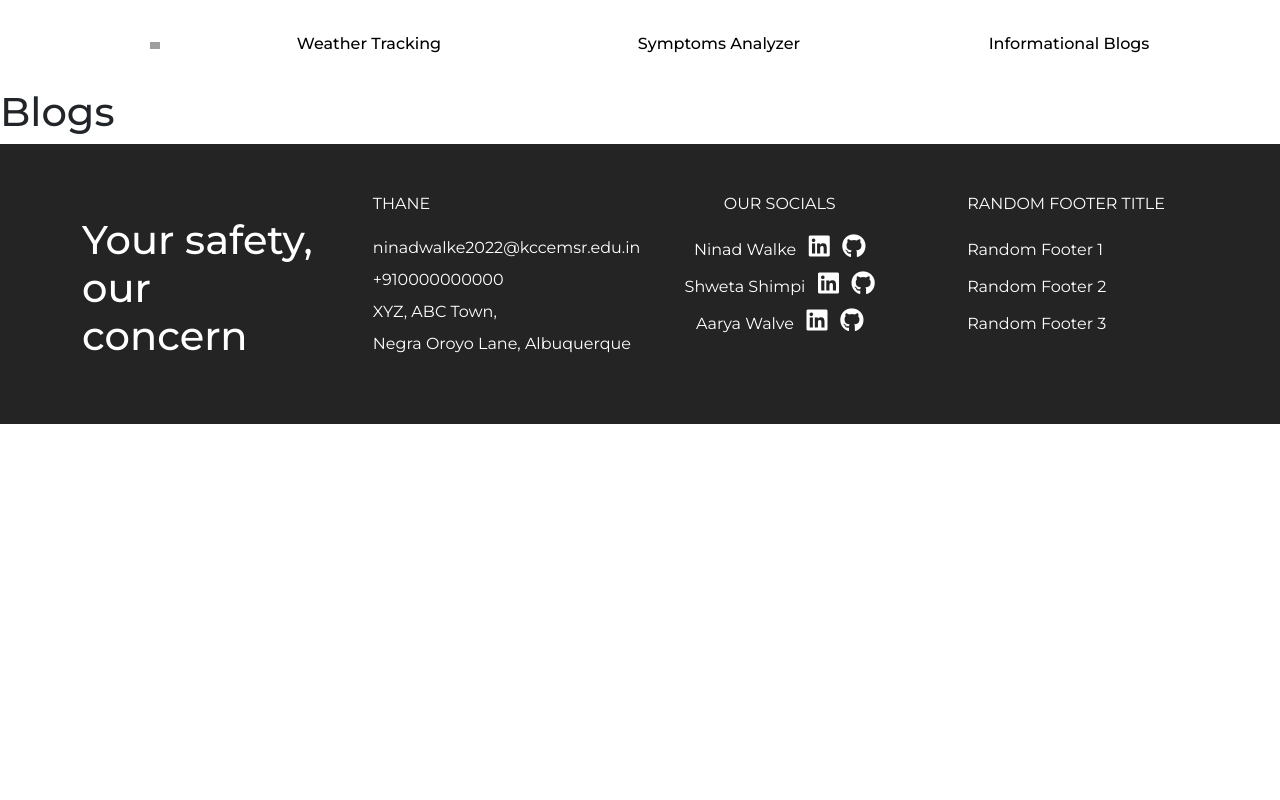
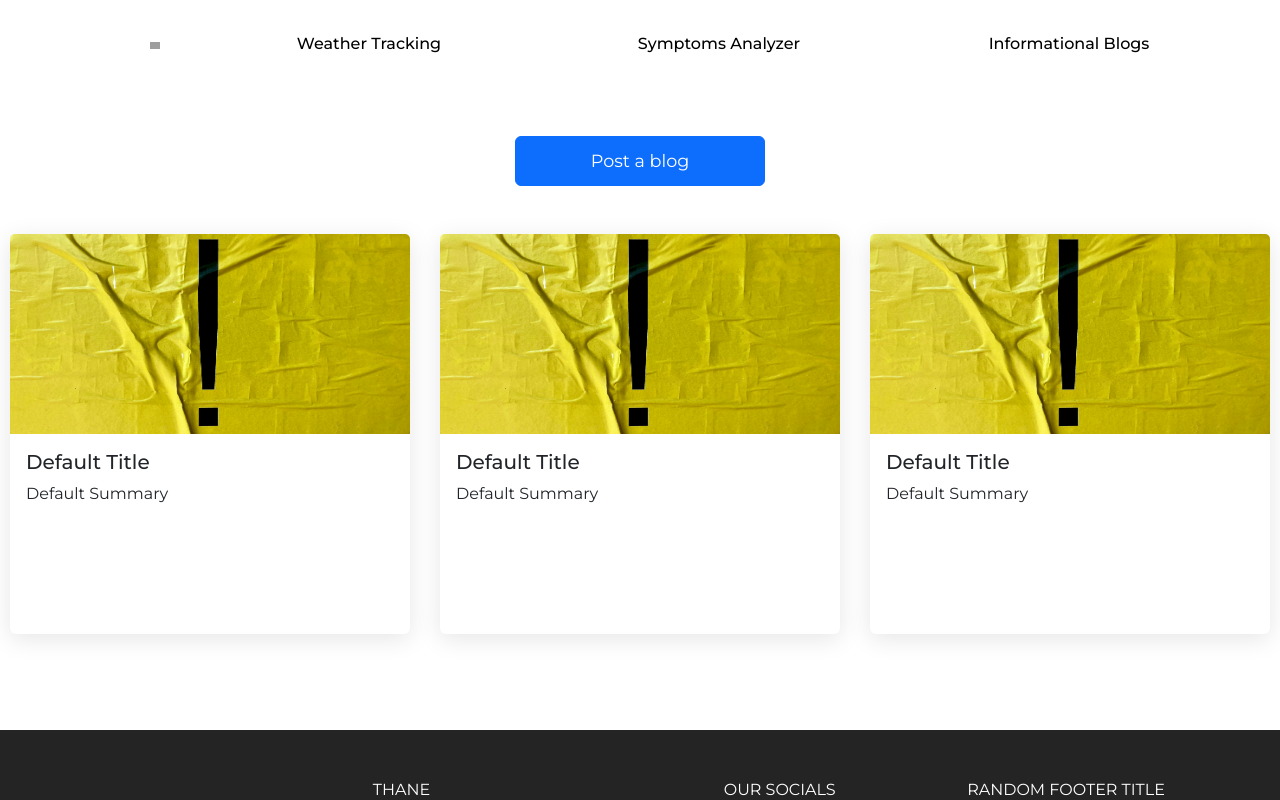
Before and after one commit to NinadWalke/Weather-Protection, a React (Vite) app in the folder frontend/: page /dashboard/blogs in a window 1280 px wide. Shown: the top 800 px of the page. Built offline with nearby package versions, Linux system fonts and the light colour scheme; grey boxes are pictures that could not be loaded.

Commit message:
Blog section frontend staged and ready

```diff
--- a/frontend/src/dashboard/dashboard_landing/DashNav.jsx
+++ b/frontend/src/dashboard/DashNav.jsx
@@ -7,7 +7,7 @@ function Navbar() {
     <>
       <nav class="navbar navbar-expand-lg p-4 pb-4">
         <div class="container-fluid">
-          <Link className="navbar-brand text-center ms-5 ps-5" to="/">
+          <Link className="navbar-brand text-center ms-5 ps-5" to="/home">
             <img
               src="./media/templogo.png"
               alt="Temp_Sun_Logo"
--- a/frontend/src/dashboard/informational_blogs/Blogs.jsx
+++ b/frontend/src/dashboard/informational_blogs/Blogs.jsx
@@ -1,11 +1,38 @@
-import React from 'react';
+import React from "react";
+import { Link } from "react-router-dom";
+
+// Imports
+import BlogCard from "./components/BlogCard";
 
 function Blogs() {
-    return (
-        <>
-            <h1>Blogs</h1>
-        </>
-     );
+  return (
+    <>
+      <div className="btn-holder" style={{width: "100%", display: "flex", justifyContent: "center"}}>
+            <Link to={"/dashboard/postblog"}><button className="btn btn-primary mt-5" style={{width: "250px", height: "50px", fontSize: "1.1rem"}}>Post a blog</button></Link>
+      </div>
+      <div
+        className="grid-cards mt-5 mb-5 pb-5"
+        style={{
+          width: "100%",
+          display: "grid",
+          gridTemplateColumns: "repeat(3, 1fr)",
+          justifyItems: "center",
+          alignItems: "center",
+          gap: "10px", // adjust spacing between cards
+        }}
+      >
+        {/* Props for blogCard:
+        {
+            blogImage = "/media/errorcardimg.jpg",
+            blogTitle = "Default Title",
+            blogSummary = "Default Summary"} */
+        }
+        <Link to={"/dashboard/blogs/123"}><BlogCard /></Link>
+        <BlogCard />
+        <BlogCard />
+      </div>
+    </>
+  );
 }
 
 export default Blogs;
--- /dev/null
+++ b/frontend/src/dashboard/informational_blogs/PostABlog.css
@@ -0,0 +1,14 @@
+
+.blog-inputs {
+    width: 100%;
+    height: 45px;
+}
+
+.blog-ta {
+    border: 1px solid lightgrey;
+    resize: none;
+}
+
+.blog-ta:hover {
+    border: 1px solid rgb(50, 173, 255);
+}
--- /dev/null
+++ b/frontend/src/dashboard/informational_blogs/PostABlog.jsx
@@ -0,0 +1,29 @@
+import React from "react";
+
+import './PostABlog.css';
+
+function PostABlog() {
+  return (
+    <>
+      <h1 className="text-center mt-5 mb-5">Post your blog!</h1>
+      <div
+        className="mb-5 p-5"
+        style={{ width: "80%", margin: "0 auto", backgroundColor: "#fcfcfc", borderRadius: "1rem", boxShadow: "0px 5px 25px rgba(0, 0, 0, 0.3)"}}
+      >
+        <form action="">
+          <h3>Blog Title</h3>
+          <input className="blog-inputs" type="text" placeholder="Sunstrokes, a man's worst nightmare....."/>
+          <h3 className="mt-4">Blog Tags</h3>
+          <input className="blog-inputs" type="text" placeholder="Remedies, Precautions,...."/>
+          <h3 className="mt-4">Blog Content</h3>
+          <textarea className="blog-ta" name="" id="" style={{width: "100%", height: "300px", borderRadius: "0.5rem", padding: "1rem"}} placeholder="Today, we talk about..."></textarea>
+        <div className="btn-holder-div mt-4 mb-4" style={{width: "100%", display: "flex", justifyContent: "center"}}>
+        <button className="btn btn-primary" style={{width: "250px"}}>Post</button>
+        </div>
+        </form>
+      </div>
+    </>
+  );
+}
+
+export default PostABlog;
--- /dev/null
+++ b/frontend/src/dashboard/informational_blogs/ShowBlog.jsx
@@ -0,0 +1,21 @@
+import React from 'react';
+import { useParams } from 'react-router-dom';
+
+function ShowBlog() {
+    const {id} = useParams();     // Extract params from blogs id in URL (We'll be collecting blogs here)
+    return (
+        <>
+            <div className="container">
+                <div className="row">
+                    <div className="col">
+                        <h1>Blog Id: {id}</h1>
+                        <h1>Blog Title: </h1>
+                        <p>Blog Data</p>
+                    </div>
+                </div>
+            </div>
+        </>
+     );
+}
+
+export default ShowBlog;
--- /dev/null
+++ b/frontend/src/dashboard/informational_blogs/components/BlogCard.jsx
@@ -0,0 +1,19 @@
+import React from "react";
+
+function BlogCard({blogImage = "/media/errorcardimg.jpg", blogTitle = "Default Title", blogSummary = "Default Summary"}) {
+  return (
+    <>
+      <div class="card" style={{ width: "25rem", height: "400px"}}>
+        <img src={blogImage} class="card-img-top" alt="..." width={"18rem"} height={"200px"}/>
+        <div class="card-body">
+          <h5 class="card-title">{blogTitle}</h5>
+          <p class="card-text">
+            {blogSummary}
+          </p>
+        </div>
+      </div>
+    </>
+  );
+}
+
+export default BlogCard;
--- a/frontend/src/landing_page/Navbar.jsx
+++ b/frontend/src/landing_page/Navbar.jsx
@@ -7,7 +7,7 @@ function Navbar() {
     <>
       <nav class="navbar navbar-expand-lg p-4 pb-4">
         <div class="container-fluid text-center">
-          <Link class="navbar-brand text-center ms-5 ps-5" to="/">
+          <Link class="navbar-brand text-center ms-5 ps-5" to="/home">
             <img
               src="./media/templogo.png"
               alt="Temp_Sun_Logo"
--- a/frontend/src/main.jsx
+++ b/frontend/src/main.jsx
@@ -19,10 +19,16 @@ import SignUpPage from './authentication_pages/signup/SignUpPage.jsx'
 
 // Dashboard Page Imports
 import Dashboard from './dashboard/dashboard_landing/Dashboard.jsx';
-import DashNav from './dashboard/dashboard_landing/DashNav.jsx';
+import DashNav from './dashboard/DashNav.jsx';
+
 import Blogs from './dashboard/informational_blogs/Blogs.jsx';
+import PostABlog from './dashboard/informational_blogs/PostABlog.jsx';
+import ShowBlog from './dashboard/informational_blogs/ShowBlog.jsx';
+
 import Analyzer from './dashboard/symptoms_analyzer/Analyzer.jsx';
+
 import Weather from './dashboard/weather_tracking/Weather.jsx';
+
 
 // Not found page
 import NotFound from './landing_page/NotFound.jsx';
@@ -46,9 +52,14 @@ const Main = () => {
 
         {/* Dashboard routes */}
         <Route path='/dashboard' element={<Dashboard />} />  {/* Dashboard route */}
+
         <Route path='/dashboard/weather' element={<Weather />} />
+
         <Route path='/dashboard/analyzer' element={<Analyzer />} />
+
         <Route path='/dashboard/blogs' element={<Blogs />} />
+        <Route path='/dashboard/postblog' element={<PostABlog/>}/>
+        <Route path='/dashboard/blogs/:id' element={<ShowBlog/>}/>
 
         {/* Not found route */}
         <Route path='*' element={<NotFound/>}></Route>
```
